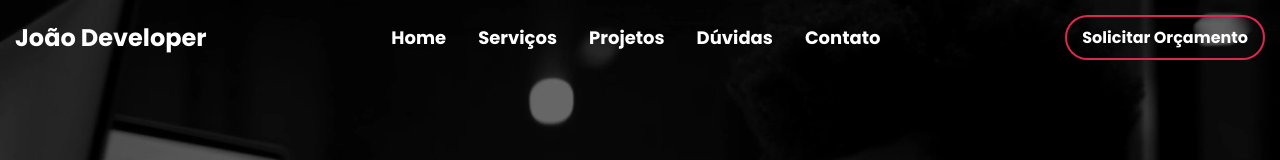
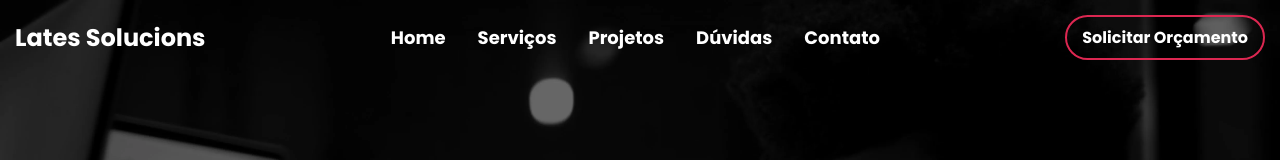
Before and after one commit to Joaovitorcgds/LandingPageServices, a React (Vite) app: page / in a window 1280 px wide. Shown: the top 160 px of the page. Built offline with nearby package versions, Linux system fonts and the light colour scheme; a web font is replaced by a local one.

Commit message:
nome da empresa

```diff
--- a/src/components/Footer/index.jsx
+++ b/src/components/Footer/index.jsx
@@ -29,14 +29,14 @@ import { Dot, InstagramLogo, WhatsappLogo, LinkedinLogo } from "@phosphor-icons/
     <FooterContainer>
       <div>
         <div className="aboutMe">
-          <h1>João Developer</h1>
-          <span>Conheça mais sobre o João e suas habilidades como desenvolvedor através de suas redes socias.</span>
+          <h1>Lates Solutions</h1>
+          <span>Conheça mais sobre a Lates e suas soluções através de suas redes socias.</span>
           <div className="containerCircleMedia">
+            <a href="https://api.whatsapp.com/send?phone=5521975875130&text=Quero%20dar%20o%20primeiro%20passo%20para%20construir%20a%20identidade%20digital%20da%20minha%20empresa." target="_blank" className="circleMedia" aria-label="WhatsApp de João Developer">
+              <WhatsappLogo size={25} />
+            </a>
             <a href="https://www.instagram.com/joaovitorcgds/" target="_blank"className="circleMedia" aria-label="Instagram de João Developer">
               <InstagramLogo size={25} />
-            </a>
-            <a href="https://api.whatsapp.com/send?phone=5521975875130&text=Quero%20dar%20o%20primeiro%20passo%20para%20construir%20a%20identidade%20digital%20da%20minha%20empresa." target="_blank" className="circleMedia" aria-label="WhatsApp de João Developer">
-              <WhatsappLogo size={25} />
             </a>
             <a href="https://www.linkedin.com/in/joaovitorcgds/" target="_blank" className="circleMedia" aria-label="LinkedIn de João Developer">
               <LinkedinLogo size={25} />
@@ -68,7 +68,7 @@ import { Dot, InstagramLogo, WhatsappLogo, LinkedinLogo } from "@phosphor-icons/
         </div>
       </div>
       <div className="bottom">
-        <span>Desenvolvido por João Vitor Costa </span>
+        <span>Desenvolvido por Lates Solutions</span>
       </div>
     </FooterContainer>
   )
--- a/src/components/Header/index.jsx
+++ b/src/components/Header/index.jsx
@@ -51,7 +51,7 @@ export function Header(){
   return(
     <>
       <HeaderContainer className={navbar ? "sticky" : ""}>
-        <a href="/" aria-label="Redirecionar para página inicial">João Developer</a>
+        <a href="/" aria-label="Redirecionar para página inicial">Lates Solucions</a>
 
         {isOpen ?
           <X size={32} onClick={toggleMenu} weight="bold" color={navbar ? "black" : "white"}/>
```
